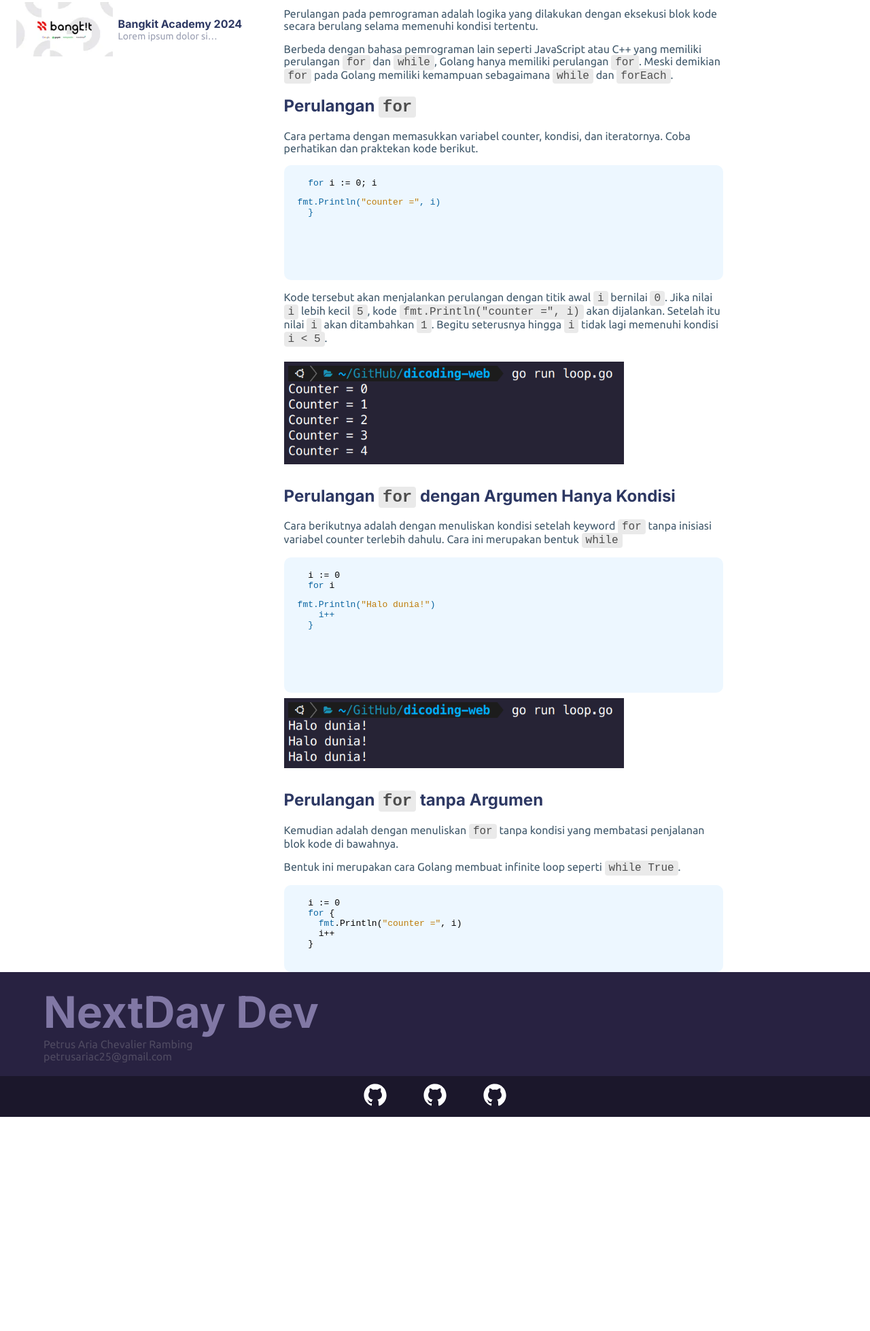
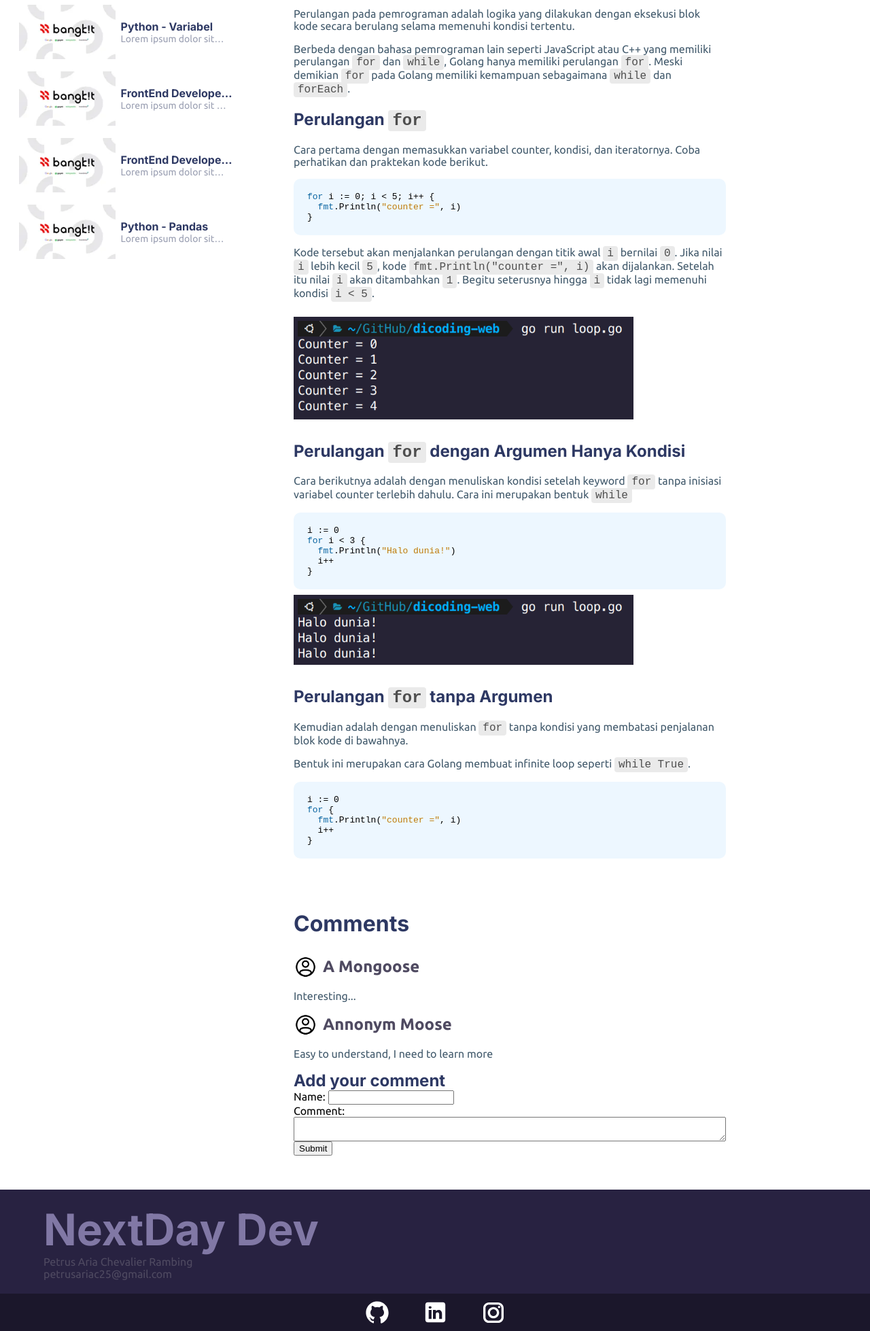
Before and after one commit to PetrusAriaa/Dicoding-ProyekWeb, a plain HTML site: page index.html in a window 1280 px wide. Shown: the part 195-2153 px from the top of the page at 68% size. Before the commit the page ends 1838 px from the top, so only its background shows below. Drawn offline with Linux system fonts and the light colour scheme.

Commit message:
feat: do things

```diff
--- a/index.html
+++ b/index.html
@@ -27,6 +27,7 @@
           <img src="public/Profile_100x100.webp" alt="profile"/>
         </div>
       </ul>
+      <img id="hamburger" src="public/icons/hamburger.svg" height="40px"/>
     </nav>
   </header>
   <main>
@@ -38,9 +39,30 @@
         <h3 class="font-base-400">Articles</h3>
         <div id="article-list">
           <div class="aside-content-wrapper">
-            <img src="public/thumnail.webp" height="80px">
+            <img class="thumnail-img" src="public/thumnail.webp" class="thumnail-img">
             <div>
-              <h4>Bangkit Academy 2024</h4>
+              <h4>Python - Variabel</h4>
+              <p>Lorem ipsum dolor sit amet Lorem ipsum dolor sit amet Lorem ipsum dolor sit amet</p>
+            </div>
+          </div>
+          <div class="aside-content-wrapper">
+            <img class="thumnail-img" src="public/thumnail.webp" class="thumnail-img">
+            <div>
+              <h4>FrontEnd Developer - useState</h4>
+              <p>Lorem ipsum dolor sit amet Lorem ipsum dolor sit amet Lorem ipsum dolor sit amet</p>
+            </div>
+          </div>
+          <div class="aside-content-wrapper">
+            <img class="thumnail-img" src="public/thumnail.webp" class="thumnail-img">
+            <div>
+              <h4>FrontEnd Developer - Forms</h4>
+              <p>Lorem ipsum dolor sit amet Lorem ipsum dolor sit amet Lorem ipsum dolor sit amet</p>
+            </div>
+          </div>
+          <div class="aside-content-wrapper">
+            <img src="public/thumnail.webp" class="thumnail-img">
+            <div>
+              <h4>Python - Pandas</h4>
               <p>Lorem ipsum dolor sit amet Lorem ipsum dolor sit amet Lorem ipsum dolor sit amet</p>
             </div>
           </div>
@@ -68,7 +90,7 @@
             <div class="code-block">
               <code>
 <pre>
-  <span class="prec">for</span> i := 0; i <pre 5; i++ {
+<span class="prec">for</span> i := 0; i < 5; i++ {
   <span class="prec">fmt</span>.Println(<span class="str">"counter ="</span>, i)
 }
 </pre>
@@ -95,7 +117,7 @@
               <code type="block">
 <pre>
 i := 0
-  <span class="prec">for</span> i <pre 3 {
+<span class="prec">for</span> i < 3 {
   <span class="prec">fmt</span>.Println(<span class="str">"Halo dunia!"</span>)
   i++
 }
@@ -128,8 +150,53 @@
             </div>
           </section>
         </article>
+        <section style="padding-top: 50px; padding-bottom: 50px;">
+          <h1 class="font-title">Comments</h1>
+          <div id="comment-section"></div>
+          <form id="comment-form">
+            <h2 class="font-base-400" style="margin: 0">Add your comment</h2>
+            <div>
+              <label class="font-base">Name:</label>
+              <input type="text" id="name-input"/>
+            </div>
+            <div style="display: flex; flex-direction: column;">
+              <label class="font-base">Comment:</label>
+              <textarea id="text-field" ></textarea>
+            </div>
+            <button type="submit">Submit</button>
+          </form>
+        </section>
       </div>
     </div>
+    <section name="side-article-mobile">
+      <h3 class="font-base-400">Other Articles</h3>
+      <div id="article-list">
+        <div class="aside-content-wrapper">
+          <div>
+            <h4>Python - Variabel</h4>
+            <p>Lorem ipsum dolor sit amet Lorem ipsum dolor sit amet Lorem ipsum dolor sit amet</p>
+          </div>
+        </div>
+        <div class="aside-content-wrapper">
+          <div>
+            <h4>FrontEnd Developer - useState</h4>
+            <p>Lorem ipsum dolor sit amet Lorem ipsum dolor sit amet Lorem ipsum dolor sit amet</p>
+          </div>
+        </div>
+        <div class="aside-content-wrapper">
+          <div>
+            <h4>FrontEnd Developer - Forms</h4>
+            <p>Lorem ipsum dolor sit amet Lorem ipsum dolor sit amet Lorem ipsum dolor sit amet</p>
+          </div>
+        </div>
+        <div class="aside-content-wrapper">
+          <div>
+            <h4>Python - Pandas</h4>
+            <p>Lorem ipsum dolor sit amet Lorem ipsum dolor sit amet Lorem ipsum dolor sit amet</p>
+          </div>
+        </div>
+      </div>
+    </section>
   </main>
   <footer>
     <div name="wrapper">
@@ -144,12 +211,13 @@
         <img src="public/icons/github.svg" height="40px"/>
       </a>
       <a href="https://linkedin.com/in/petrusariaa" target="_blank">
-        <img src="public/icons/github.svg" height="40px"/>
+        <img src="public/icons/linkedin.svg" height="35px"/>
       </a>
       <a href="https://instagram.com/petrusaria25" target="_blank">
-        <img src="public/icons/github.svg" height="40px"/>
+        <img src="public/icons/insta.svg" height="40px"/>
       </a>
     </div>
   </footer>
+  <script type="text/javascript" src="script.js"></script>
 </body>
 </html>
--- a/public/styles/style.css
+++ b/public/styles/style.css
@@ -59,6 +59,7 @@ header {
   width: 100%;
   background-color: white;
   box-shadow: 0px 2px 5px lightblue;
+  z-index: 99;
 }
 
 nav {
@@ -208,10 +209,27 @@ footer div[name="wrapper"] {
   margin: 8px 0 8px 0;
 }
 
+#article-list {
+  display: flex;
+  flex-direction: column;
+  gap: 10px
+}
+
 .aside-content-wrapper{
   display: flex;
   align-items: center;
   gap: 8px;
+  padding: 4px;
+  cursor: pointer;
+  width: 100%;
+}
+
+.aside-content-wrapper:hover {
+  background-color: #e5e5e5;
+}
+
+.aside-content-wrapper div {
+  width: 100%;
 }
 
 .aside-content-wrapper div h4 {
@@ -221,6 +239,11 @@ footer div[name="wrapper"] {
   font-variation-settings: "slnt" 0;
   color: #2d3863;
   margin: 0;
+  width: 70%;
+  min-width: 100px;
+  text-overflow: ellipsis;
+  overflow: hidden;
+  white-space: nowrap;
 }
 
 .aside-content-wrapper div p {
@@ -229,9 +252,89 @@ footer div[name="wrapper"] {
   font-style: normal;
   font-size: 14px;
   color: #9a9fb2;
-  width: 75%;
+  width: 65%;
   max-width: 200px;
   text-overflow: ellipsis;
   overflow: hidden;
   white-space: nowrap;
 }
+
+.thumnail-img {
+  height: 80px;
+}
+
+#content {
+  position: relative;
+}
+
+aside {
+  background-color: white;
+  position: relative;
+  z-index: 10;
+}
+
+section[name="side-article-mobile"] {
+  display: none;
+}
+
+#hamburger {
+  display: none;
+}
+
+#comment-form {
+  margin-top: 50px;
+  margin: 0;
+  width: 75%;
+}
+
+@media only screen and (max-width: 1024px) {
+
+  .thumnail-img {
+    height: 50px;
+    display: none;
+  }
+
+  #article-wrapper article {
+    margin: 0;
+    width: 90%;
+  }
+
+  .content-image {
+    width: 350px;
+  }
+}
+
+@media only screen and (max-width: 640px) {
+  aside {
+    display: none;
+  }
+
+  #article-wrapper {
+    margin: 0;
+    width: 100%;
+    padding: 0 20px 0 20px;
+  }
+
+  #article-wrapper article {
+    margin: 0;
+    width: 100%;
+  }
+
+  section[name="side-article-mobile"] {
+    display: block;
+    padding: 0 20px 0 20px;
+  }
+
+  header nav ul {
+    display: none;
+  }
+
+  #hamburger {
+    display: block;
+  }
+
+  #comment-form {
+    width: 100%;
+  }
+
+}
--- /dev/null
+++ b/script.js
@@ -0,0 +1,58 @@
+const dataArray = [
+  {
+  name: "A Mongoose",
+  comment: "Interesting..."
+  },
+  {
+  name: "Annonym Moose",
+  comment: "Easy to understand, I need to learn more"
+  },
+];
+
+function renderArray() {
+  const arrayContainer = document.getElementById('comment-section');
+  arrayContainer.innerHTML = '';
+
+  dataArray.forEach(item => {
+    const container = document.createElement('div');
+    const name = document.createElement('h2');
+    const comment = document.createElement('p');
+    const image = document.createElement('img');
+    image.src = 'public/icons/no-profile.png';
+    image.height = 35
+    const container2 = document.createElement('div');
+    container2.style.display = 'flex';
+    container2.style.alignItems = 'center';
+    container2.style.gap = '8px';
+    name.textContent = item.name;
+    name.className = 'font-base-300'
+    container2.appendChild(image);
+    container2.appendChild(name);
+
+    comment.textContent = item.comment;
+    comment.className = 'font-base'
+    container.appendChild(container2);
+    container.appendChild(comment);
+    arrayContainer.appendChild(container);
+  });
+}
+
+renderArray();
+
+document.getElementById('comment-form').addEventListener('submit', function (event) {
+  event.preventDefault();
+
+  const name = document.getElementById('name-input').value;
+  const comment = document.getElementById('text-field').value;
+
+  if (name === '') {
+    alert('Please enter name');
+    return;
+  }
+
+  dataArray.push({name, comment});
+
+  renderArray();
+
+  document.getElementById('textInput').value = '';
+});
```
Also changed, not shown: public/icons/hamburger.svg (added), public/icons/insta.svg (added), public/icons/linkedin.svg (added), public/icons/no-profile.png (added). Lines whose indentation alone changed are shown as unchanged.
